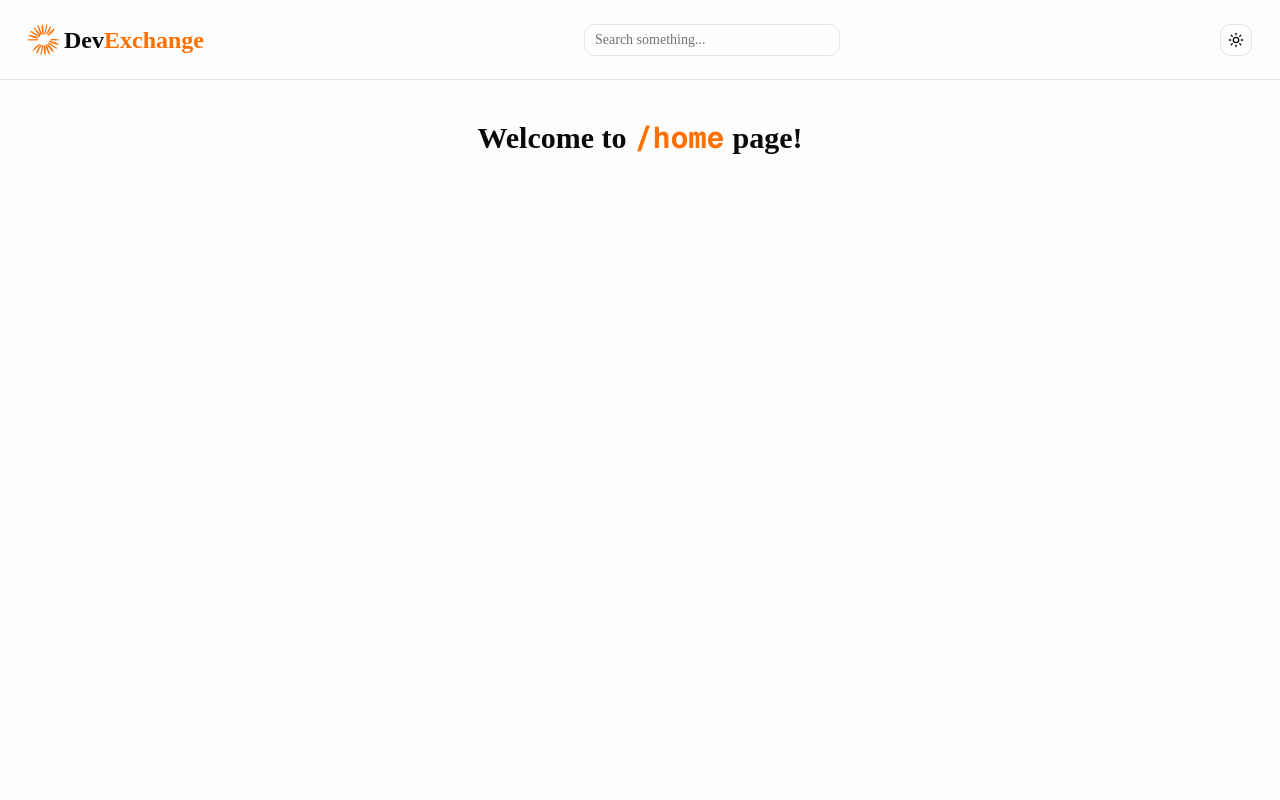
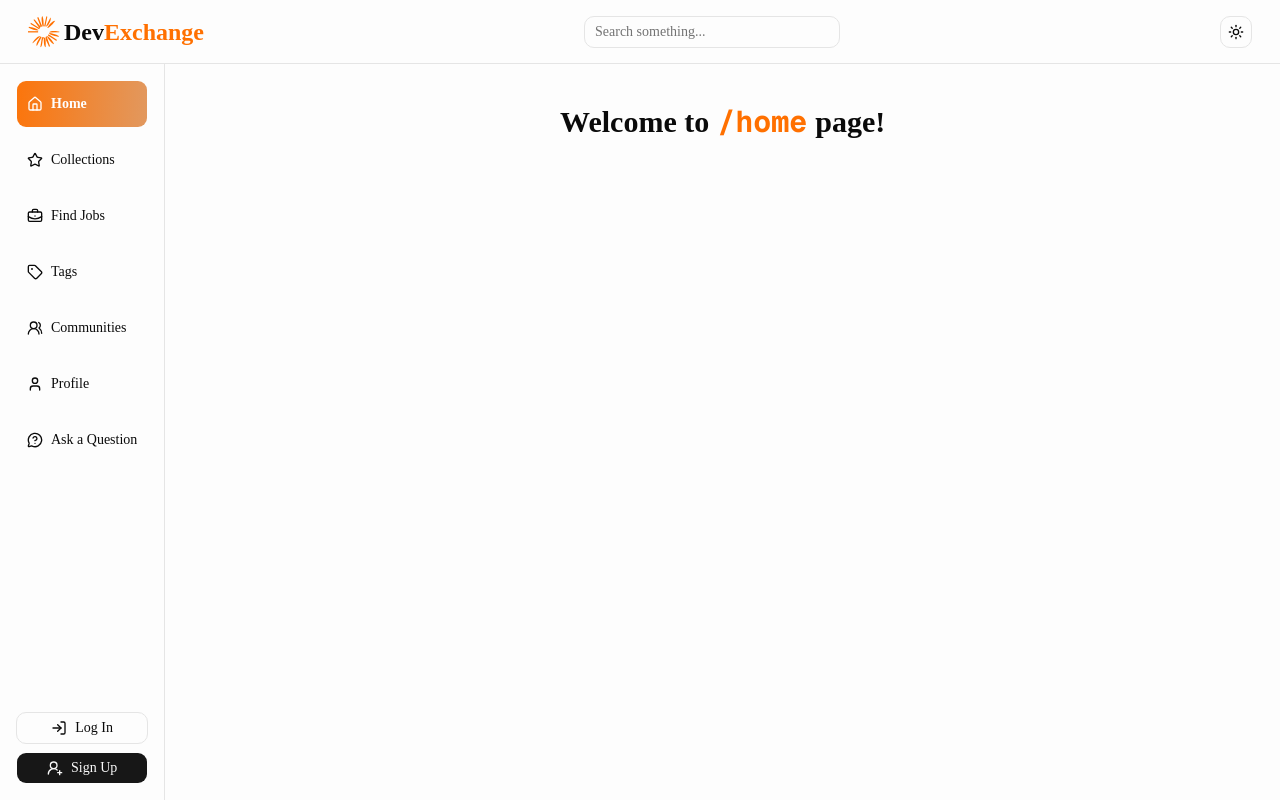
Before and after one commit to spanwite/DevHelp, a Next.js app: page / in a window 1280 px wide. Built offline with nearby package versions, Linux system fonts and the light colour scheme; no server answers.

Commit message:
feat: Implement navigation sidebar

```diff
--- a/app/(root)/layout.tsx
+++ b/app/(root)/layout.tsx
@@ -1,5 +1,5 @@
 import { Header, Logo, ThemeSwitcher } from '@/components/header';
-import { NavigationButton } from '@/components/navigation';
+import { NavigationSheet, NavigationSidebar } from '@/components/navigation';
 import { Input } from '@/components/ui/input';
 
 export default function RootLayout({
@@ -9,15 +9,21 @@ export default function RootLayout({
 }) {
   return (
     <>
-      <Header>
+      <Header className='sticky top-0 z-10'>
         <Logo />
-        <Input placeholder='Search something...' className='max-w-64 max-xs:hidden'/>
+        <Input
+          placeholder='Search something...'
+          className='max-xs:hidden max-w-64'
+        />
         <div className='flex items-center gap-2'>
           <ThemeSwitcher />
-          <NavigationButton />
+          <NavigationSheet />
         </div>
       </Header>
-      <main>{children}</main>
+      <div className='flex flex-1'>
+        <NavigationSidebar />
+        <main className='flex-1'>{children}</main>
+      </div>
     </>
   );
 }
--- a/app/globals.css
+++ b/app/globals.css
@@ -60,6 +60,8 @@
 }
 
 :root {
+  --header-height: theme('size.16');
+
   --panel: #ffffff;
   --background: #fdfdfd;
   --foreground: oklch(0.145 0 0);
--- a/components/header/header.tsx
+++ b/components/header/Header.tsx
@@ -7,7 +7,7 @@ export function Header({
   return (
     <header
       className={cn(
-        'border-input flex h-20 items-center justify-between gap-2 border-b px-7',
+        'border-input flex h-(--header-height) items-center justify-between gap-2 border-b px-7 bg-background',
         className
       )}
       {...props}
--- a/components/header/index.ts
+++ b/components/header/index.ts
@@ -1,3 +1,3 @@
-export { Header } from './header';
-export { Logo } from './logo';
-export { ThemeSwitcher } from './theme-switcher';
+export { Header } from './Header';
+export { Logo } from './Logo';
+export { ThemeSwitcher } from './ThemeSwitcher';
--- a/components/navigation.tsx
+++ /dev/null
@@ -1,91 +0,0 @@
-'use client';
-
-import { Button } from '@/components/ui/button';
-import {
-    Sheet,
-    SheetClose,
-    SheetContent,
-    SheetFooter,
-    SheetHeader,
-    SheetTitle,
-    SheetTrigger,
-} from '@/components/ui/sheet';
-import { NAVIGATION_LINKS, ROUTES } from '@/lib/constants';
-import { Menu } from 'lucide-react';
-import Link from 'next/link';
-import { usePathname } from 'next/navigation';
-import { Logo } from './header';
-
-export function NavigationButton() {
-  return (
-    <Sheet>
-      <SheetTrigger asChild>
-        <Button variant='outline' size='icon' title='Open navigation menu' className='sm:hidden'>
-          <Menu />
-        </Button>
-      </SheetTrigger>
-      <SheetContent side='left' className='overflow-y-auto no-scrollbar'>
-        <SheetHeader>
-          <SheetTitle className='sr-only'>Navigation Menu</SheetTitle>
-          <Logo />
-        </SheetHeader>
-        <nav className='grid flex-1 auto-rows-min px-4'>
-          <NavigationList shouldCloseSheet />
-        </nav>
-        <SheetFooter>
-          <SheetClose asChild>
-            <Button variant='outline' asChild>
-              <Link href='/sign-in'>Log in</Link>
-            </Button>
-          </SheetClose>
-          <SheetClose asChild>
-            <Button asChild>
-              <Link href='/sign-up'>Sign Up</Link>
-            </Button>
-          </SheetClose>
-        </SheetFooter>
-      </SheetContent>
-    </Sheet>
-  );
-}
-
-function NavigationList({
-  shouldCloseSheet = false,
-}: {
-  shouldCloseSheet?: boolean;
-}) {
-  const userId = 1; // TODO: Replace with actual user ID from auth context
-  const pathname = usePathname();
-
-  return (
-    <ul className='grid gap-2'>
-      {NAVIGATION_LINKS.map(({ title, href, icon: Icon }) => {
-        if (href === ROUTES.profile) {
-          href = `${ROUTES.profile}/${userId}`;
-        }
-        const LinkComponent = (
-          <Button
-            asChild
-            key={href}
-            variant={pathname === href ? 'gradient-accent' : 'ghost'}
-            className='h-12 w-full justify-start gap-2'
-          >
-            <Link href={href}>
-              <Icon />
-              {title}
-            </Link>
-          </Button>
-        );
-        return (
-          <li key={href}>
-            {shouldCloseSheet ? (
-              <SheetClose asChild>{LinkComponent}</SheetClose>
-            ) : (
-              LinkComponent
-            )}
-          </li>
-        );
-      })}
-    </ul>
-  );
-}
--- /dev/null
+++ b/components/navigation/NavigationList.tsx
@@ -0,0 +1,50 @@
+'use client';
+
+import { Button } from '@/components/ui/button';
+import { SheetClose } from '@/components/ui/sheet';
+import { NAVIGATION_LINKS, ROUTES } from '@/lib/constants';
+import { cn } from '@/lib/utils';
+import Link from 'next/link';
+import { usePathname } from 'next/navigation';
+
+export function NavigationList({
+  shouldCloseSheet = false,
+}: {
+  shouldCloseSheet?: boolean;
+}) {
+  const userId = 1; // TODO: Replace with actual user ID from auth context
+  const pathname = usePathname();
+
+  return (
+    <ul className='grid gap-2'>
+      {NAVIGATION_LINKS.map(({ title, href, icon: Icon }) => {
+        const isActive = pathname === href || (href !== '/' && pathname.startsWith(href));
+        if (href === ROUTES.profile) {
+          href = `${ROUTES.profile}/${userId}`;
+        }
+        const LinkComponent = (
+          <Button
+            asChild
+            key={href}
+            variant={isActive ? 'gradient-accent' : 'ghost'}
+            className={cn('h-12 w-full justify-start gap-2', isActive && 'font-bold')}
+          >
+            <Link href={href}>
+              <Icon />
+              {title}
+            </Link>
+          </Button>
+        );
+        return (
+          <li key={href}>
+            {shouldCloseSheet ? (
+              <SheetClose asChild>{LinkComponent}</SheetClose>
+            ) : (
+              LinkComponent
+            )}
+          </li>
+        );
+      })}
+    </ul>
+  );
+}
--- /dev/null
+++ b/components/navigation/NavigationSheet.tsx
@@ -0,0 +1,54 @@
+'use client';
+
+import { Button } from '@/components/ui/button';
+import {
+  Sheet,
+  SheetClose,
+  SheetContent,
+  SheetFooter,
+  SheetHeader,
+  SheetTitle,
+  SheetTrigger,
+} from '@/components/ui/sheet';
+import { Menu } from 'lucide-react';
+import Link from 'next/link';
+import { Logo } from '../header';
+import { NavigationList } from './NavigationList';
+
+export function NavigationSheet() {
+  return (
+    <Sheet>
+      <SheetTrigger asChild>
+        <Button
+          variant='outline'
+          size='icon'
+          title='Open navigation menu'
+          className='sm:hidden'
+        >
+          <Menu />
+        </Button>
+      </SheetTrigger>
+      <SheetContent side='left' className='no-scrollbar overflow-y-auto'>
+        <SheetHeader>
+          <SheetTitle className='sr-only'>Navigation Menu</SheetTitle>
+          <Logo />
+        </SheetHeader>
+        <nav className='grid flex-1 auto-rows-min px-4'>
+          <NavigationList shouldCloseSheet />
+        </nav>
+        <SheetFooter>
+          <SheetClose asChild>
+            <Button variant='outline' asChild>
+              <Link href='/sign-in'>Log in</Link>
+            </Button>
+          </SheetClose>
+          <SheetClose asChild>
+            <Button asChild>
+              <Link href='/sign-up'>Sign Up</Link>
+            </Button>
+          </SheetClose>
+        </SheetFooter>
+      </SheetContent>
+    </Sheet>
+  );
+}
--- /dev/null
+++ b/components/navigation/NavigationSidebar.tsx
@@ -0,0 +1,56 @@
+'use client';
+
+import { cn } from '@/lib/utils';
+import { Button } from '../ui/button';
+import { NavigationList } from './NavigationList';
+import { signOut, useSession } from 'next-auth/react';
+import { LogIn, LogOut, UserRoundPlus } from 'lucide-react';
+import Link from 'next/link';
+
+export function NavigationSidebar({
+  className,
+  side = 'left',
+  ...props
+}: React.ComponentProps<'aside'> & { side?: 'left' | 'right' }) {
+  const session = useSession();
+  const isAuthenticated = session.status === 'authenticated';
+
+  return (
+    <aside
+      className={cn(
+        'border-input bg-background sticky top-(--header-height) flex max-h-[calc(100vh-var(--header-height))] max-w-3xs flex-col justify-between gap-4 overflow-y-auto p-4 max-sm:hidden',
+        side === 'right' && 'right-0 border-l',
+        side === 'left' && 'left-0 border-r',
+        className
+      )}
+      {...props}
+    >
+      <nav className='w-full'>
+        <NavigationList />
+      </nav>
+      {isAuthenticated ? (
+        <Button
+          className='w-full justify-start'
+          variant='ghost'
+          size='lg'
+          onClick={() => signOut()}
+        >
+          <LogOut /> Log Out
+        </Button>
+      ) : (
+        <div className='flex w-full flex-col gap-2'>
+          <Button variant='outline' asChild>
+            <Link href='/sign-in'>
+              <LogIn /> Log In
+            </Link>
+          </Button>
+          <Button asChild>
+            <Link href='/sign-up'>
+              <UserRoundPlus /> Sign Up
+            </Link>
+          </Button>
+        </div>
+      )}
+    </aside>
+  );
+}
--- /dev/null
+++ b/components/navigation/index.ts
@@ -0,0 +1,3 @@
+export { NavigationSidebar } from './NavigationSidebar';
+export { NavigationList } from './NavigationList';
+export { NavigationSheet } from './NavigationSheet';
--- a/components/ui/button.tsx
+++ b/components/ui/button.tsx
@@ -26,7 +26,7 @@ const buttonVariants = cva(
       },
       size: {
         default:
-          'h-8 gap-1.5 px-2.5 has-data-[icon=inline-end]:pr-2 has-data-[icon=inline-start]:pl-2',
+          'h-8 gap-2 px-2.5 has-data-[icon=inline-end]:pr-2 has-data-[icon=inline-start]:pl-2',
         xs: "h-6 gap-1 rounded-[min(var(--radius-md),10px)] px-2 text-xs in-data-[slot=button-group]:rounded-lg has-data-[icon=inline-end]:pr-1.5 has-data-[icon=inline-start]:pl-1.5 [&_svg:not([class*='size-'])]:size-3",
         sm: "h-7 gap-1 rounded-[min(var(--radius-md),12px)] px-2.5 text-[0.8rem] in-data-[slot=button-group]:rounded-lg has-data-[icon=inline-end]:pr-1.5 has-data-[icon=inline-start]:pl-1.5 [&_svg:not([class*='size-'])]:size-3.5",
         lg: 'h-9 gap-1.5 px-2.5 has-data-[icon=inline-end]:pr-2 has-data-[icon=inline-start]:pl-2',
```
Also changed, not shown: components/header/Logo.tsx (renamed from components/header/logo.tsx), components/header/ThemeSwitcher.tsx (renamed from components/header/theme-switcher.tsx).
